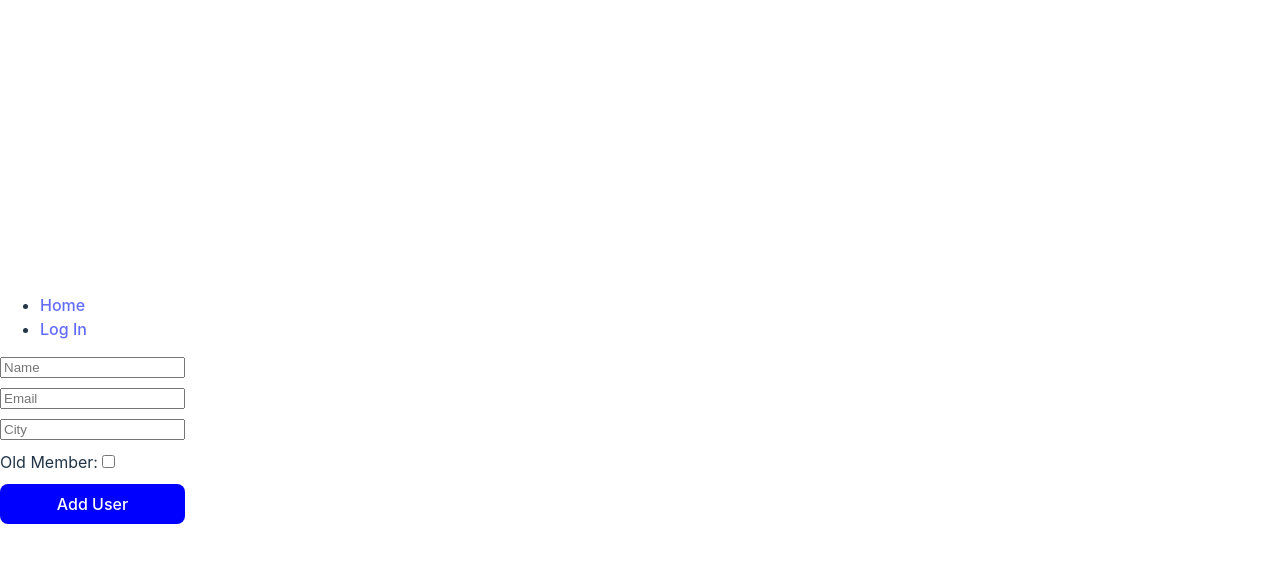
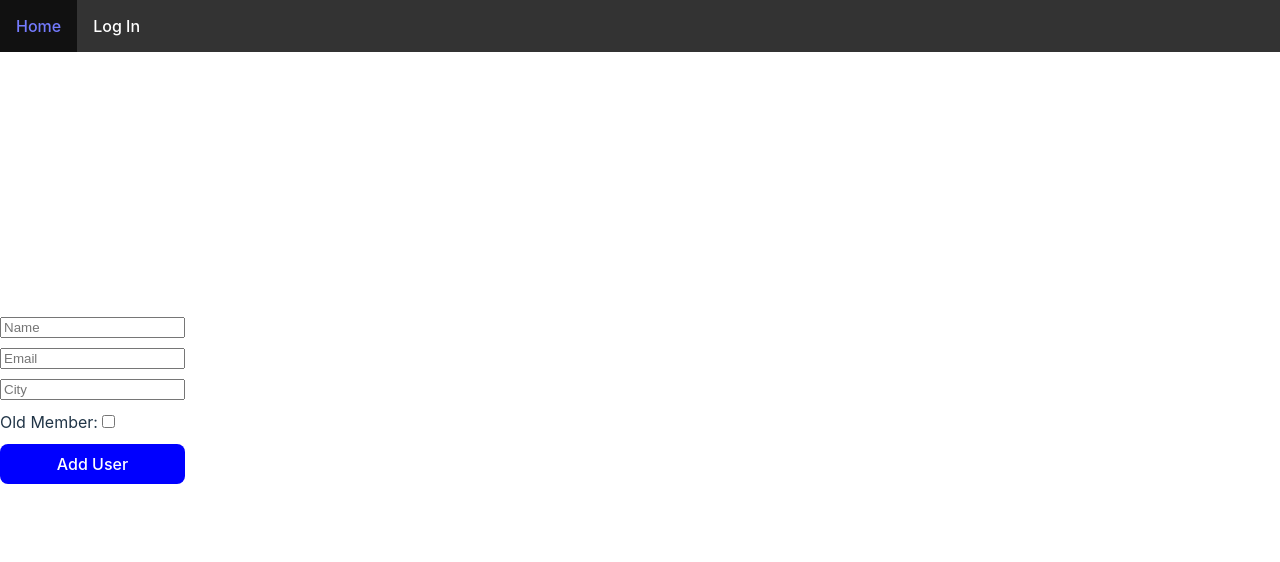
Before and after one commit to miljoonas/membershipregistry, a React (Vite) app in the folder client/: page / in a window 1280 px wide. Shown: the top 562 px of the page. Built offline with nearby package versions, Linux system fonts and the light colour scheme.

Commit message:
Revert App.css changes

```diff
--- a/client/src/App.css
+++ b/client/src/App.css
@@ -1,74 +1,31 @@
-/* Search Bar Styling */
-.search-bar {
-  margin-bottom: 20px;
-  text-align: center;
+ul {
+  list-style-type: none;
+  margin: 0;
+  padding: 0;
+  overflow: hidden;
+  background-color: #333;
+  position: fixed;
+  top: 0;
+  width: 100%;
 }
 
-.search-bar input {
-  padding: 10px;
-  width: 50%;
-  border: 1px solid #ccc;
-  border-radius: 5px;
-  font-size: 16px;
+li {
+  float: left;
 }
 
-/* Table Styling */
-.users-table {
-  width: 100%;
-  border-collapse: collapse;
-  margin-top: 20px;
+li a {
+  display: block;
+  color: white;
+  text-align: center;
+  padding: 14px 16px;
+  text-decoration: none;
 }
 
-.users-table th, .users-table td {
-  padding: 10px;
-  text-align: left;
-  border: 1px solid #ccc;
+/* Change the link color to #111 (black) on hover */
+li a:hover {
+  background-color: #111;
 }
 
-.users-table th {
-  background-color: #333;
-  color: white;
+.active {
+  background-color: #aa4904;
 }
-
-.users-table tr:nth-child(even) {
-  background-color: #f9f9f9;
-}
-
-.users-table tr:hover {
-  background-color: #f1f1f1;
-}
-
-/* Button Styling */
-.delete-btn {
-  background-color: red;
-  color: white;
-  border: none;
-  padding: 5px 10px;
-  margin-right: 10px;
-  cursor: pointer;
-  border-radius: 5px;
-}
-
-.delete-btn:hover {
-  background-color: darkred;
-}
-
-.toggle-btn {
-  border: none;
-  padding: 5px 10px;
-  cursor: pointer;
-  border-radius: 5px;
-  color: white;
-}
-
-.toggle-btn.paid {
-  background-color: green;
-}
-
-.toggle-btn.unpaid {
-  background-color: gray;
-}
-
-.toggle-btn:hover {
-  opacity: 0.9;
-}
```
